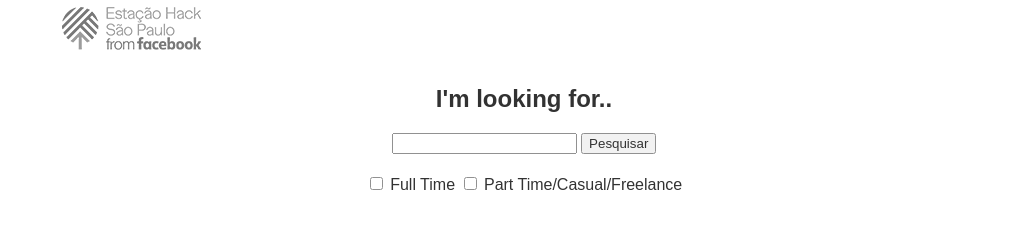
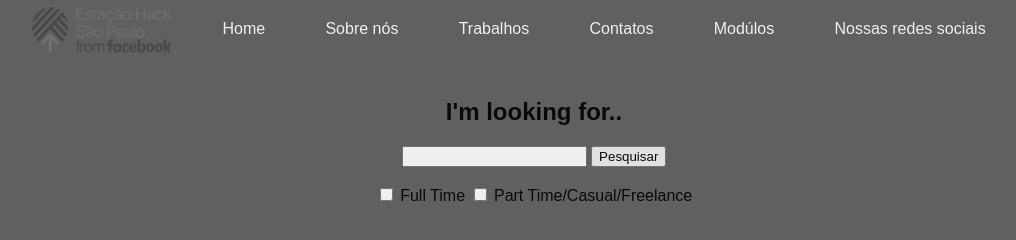
Before and after one commit to Pedrodunn/105-exercicio, a plain HTML site: page index.html in a window 1280 px wide. Shown: the whole page, without its empty margins (126-1142 px from the left). Drawn offline with Linux system fonts and the light colour scheme.

Commit message:
terceira versão

```diff
--- a/estilos.css/estilo.css
+++ b/estilos.css/estilo.css
@@ -2,7 +2,7 @@ body{
     width: 80vw;
     margin: 0 auto;
     font-family: Arial, Helvetica, sans-serif;
-    background: #fff;
+    background: #606060;
 }
 
 a{
@@ -10,8 +10,8 @@ a{
 }
 header{
     background-image: url('../img/fundo.jpg');
-    height: 900px;
-    opacity: 0.8;
+    height: 100px;
+    opacity: 0.9;
     background-size: cover;
 
 }
@@ -33,8 +33,15 @@ header nav{
 
 .menu a {
     text-decoration: none;
+    margin: 20px;
+    /* background-color: red; */
 
 }
+nav .menu{
+    transition: background-color  2s;
+    color: red;
+}
+
 
 .direita {
     align-content: space-evenly;
@@ -47,23 +54,22 @@ header nav{
 .pesquisa{
 
     margin: auto;
-    width: 80%;
-    padding: 10px;
+    padding: 20px;
     position: relative;
     text-align: center;
-    position: absolute;
     width:100%;
+    height:10%;
     display: inline-block;
-    position: relative;
-
 
 }
 .centralizar{
     margin: auto;
-    padding: 10px;
+     padding: 20px;
     text-align: center;
     position: relative;
     width:100%;
+    height:20%;
     display: inline-block;
+    justify-content: center;
 
 }
```
